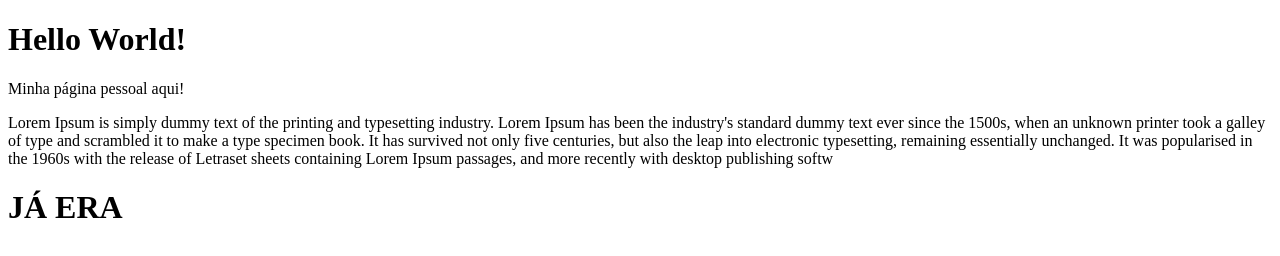
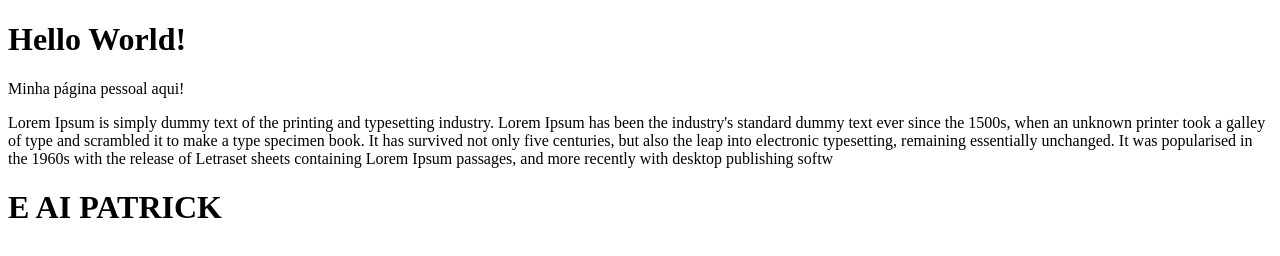
Before and after one commit to PatrickMendC/Teste.github.io, a plain HTML site: page index.html in a window 1280 px wide. Drawn offline with Linux system fonts and the light colour scheme.

Commit message:
Adicionando alteração para PAtrick

```diff
--- a/index.html
+++ b/index.html
@@ -10,7 +10,7 @@
     <h1>Hello World!</h1>
     <p>Minha página pessoal aqui!</p>
     <p>Lorem Ipsum is simply dummy text of the printing and typesetting industry. Lorem Ipsum has been the industry's standard dummy text ever since the 1500s, when an unknown printer took a galley of type and scrambled it to make a type specimen book. It has survived not only five centuries, but also the leap into electronic typesetting, remaining essentially unchanged. It was popularised in the 1960s with the release of Letraset sheets containing Lorem Ipsum passages, and more recently with desktop publishing softw
-      <h1> JÁ ERA </h1>
+      <h1> E AI PATRICK </h1>
 
 
     </p>
```
